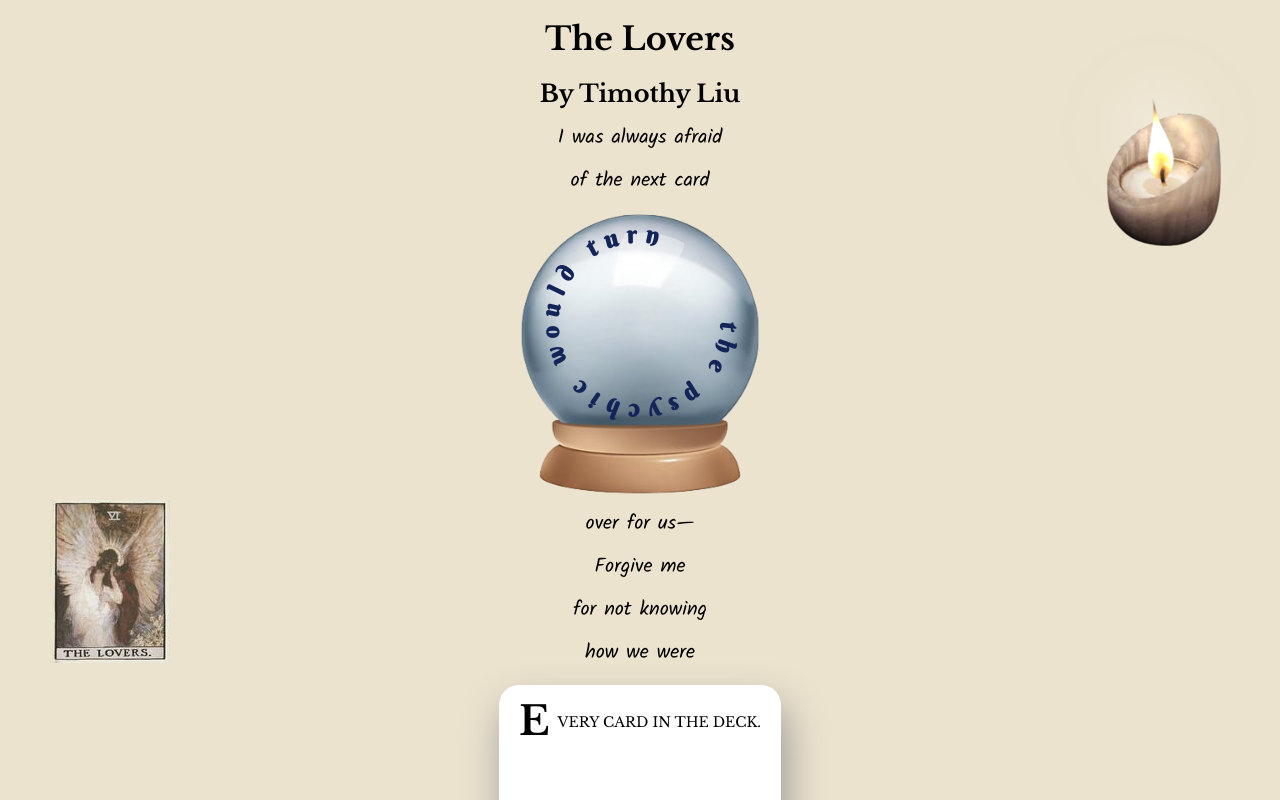
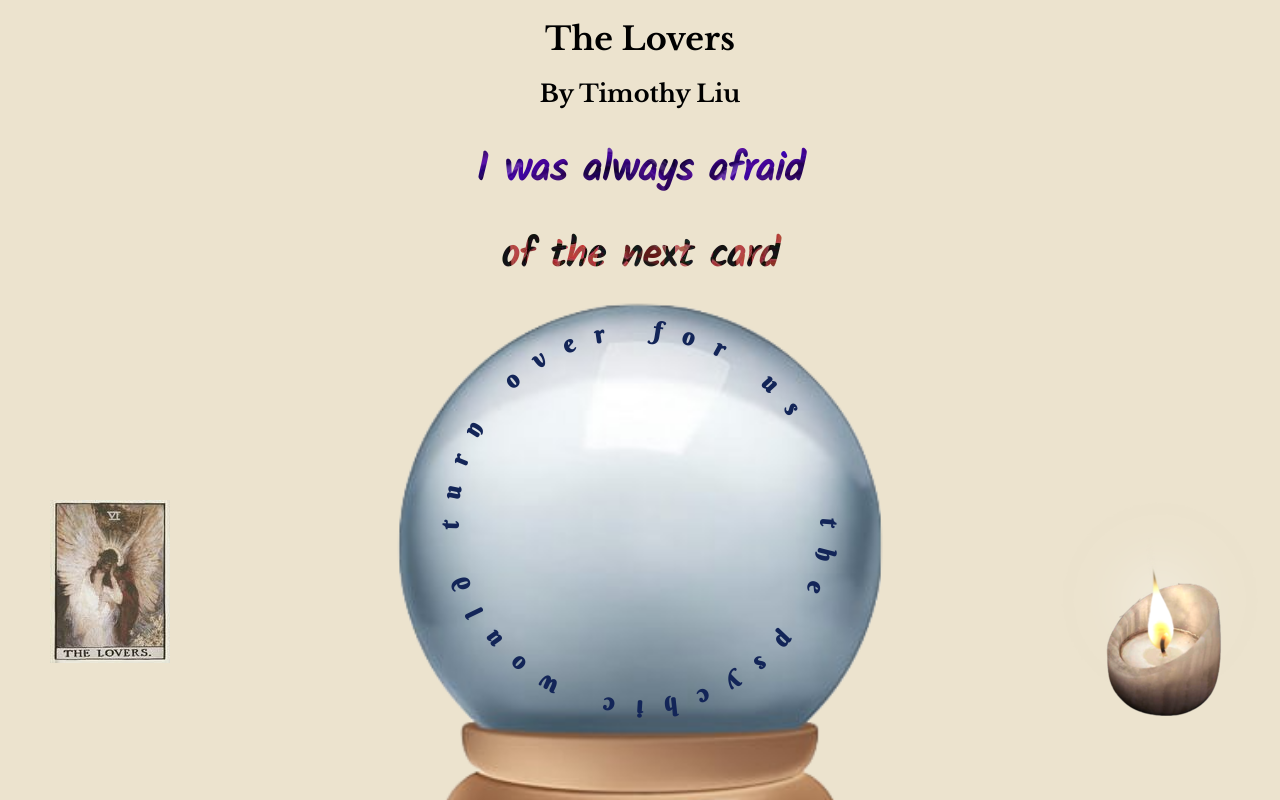
Before and after one commit to emilyvu66/Web_Typegraphy, a plain HTML site: page index.html in a window 1280 px wide. Shown: the top 800 px of the page. Drawn offline with nearby package versions, Linux system fonts and the light colour scheme; files whose address does not match are found by name.

Commit message:
sizing changes

```diff
--- a/css/main.css
+++ b/css/main.css
@@ -3,9 +3,9 @@
 body{
     background-image: url(..//img/cyrstal_ball.png);
     background-repeat: no-repeat;
-    background-size: 300px;
+    background-size: 610px;
     background-position-x: center;
-    background-position-y: 200px;
+    background-position-y: 275px;
     background-color: rgb(236, 227, 206);
 }
 
@@ -17,7 +17,27 @@ h1, h2 {
 p {
     font-family: 'Kalam', cursive;
     text-align: center;
-    font-size: 20px;
+    font-size: 40px;
+}
+
+.afraid {
+    background-image: url(../img/afraid.jpg);
+        background-repeat: repeat;
+        -webkit-background-clip: text;
+        -webkit-text-fill-color: transparent;
+        font-size: 40px;
+        font-weight: bold;
+        font-weight: 800;
+}
+
+.cards {
+    background-image: url(../img/cards.jpg);
+        background-repeat: repeat;
+        -webkit-background-clip: text;
+        -webkit-text-fill-color: transparent;
+        font-size: 40px;
+        font-weight: bold;
+        font-weight: 800;
 }
 
 .tarot {
@@ -29,7 +49,7 @@ p {
 
 .candle {
     position: absolute;
-    top: 30px;
+    top: 500px;
     right: 20px;
     z-index: 1;
 }
@@ -39,11 +59,11 @@ p {
     display: block;
     margin: auto;
     margin-top: 30px;
-    margin-bottom: 90px;
+    margin-bottom: 180px;
     left: 10px;
     top: 10px;
-    width: 200px;
-    height: 200px;
+    width: 400px;
+    height: 400px;
     inset: 4px;
     transform-origin: center center;
     will-change: transform;
@@ -51,11 +71,11 @@ p {
 }
 
 .curved-text-path {
-    font-size:12px;
+    font-size: 6px;
     font-family: 'Berkshire Swash', cursive;
-    font-weight:700;
-    word-spacing:1.5;
-    letter-spacing:6.25px;
+    font-weight:600;
+    word-spacing:1;
+    letter-spacing:6px;
     fill: #132558;
 }
 
--- a/index.html
+++ b/index.html
@@ -38,22 +38,19 @@
 
 <h1>The Lovers</h1>
 <h2>By Timothy Liu</h2>
-<p>I was always afraid</p>
-<p>of the next card</p>
-
-<a href=# class="btn-beta-feedback">
+<p class="afraid">I was always afraid</p>
+<p class="cards">of the next card</p>
 
   <svg class="curved-text-svg" viewBox="0 0 100 100" overflow="visible">
     <path id="curve" d="M 0 50 L 0 50 A 1 1 0 0 1 100 50 L 100 50 L 100 50 A 1 1 0 0 1 0 50 L 0 50" stroke-width="none" fill="transparent"></path>
     <text>
       <textPath class="curved-text-path" href="#curve" startOffset="0" dominant-baseline="Hanging" style="">
-        the psychic would turn
+        the psychic would turn over for us
       </textPath>
     </text>
   </svg>
 <a>
 
-<p>over for us—</p>
 <p>Forgive me</p>
 <p>for not knowing</p>
 <p>how we were</p>
```
Also changed, not shown: img/afraid.jpg (added), img/cards.jpg (added), img/tarot.jpg (deleted).
